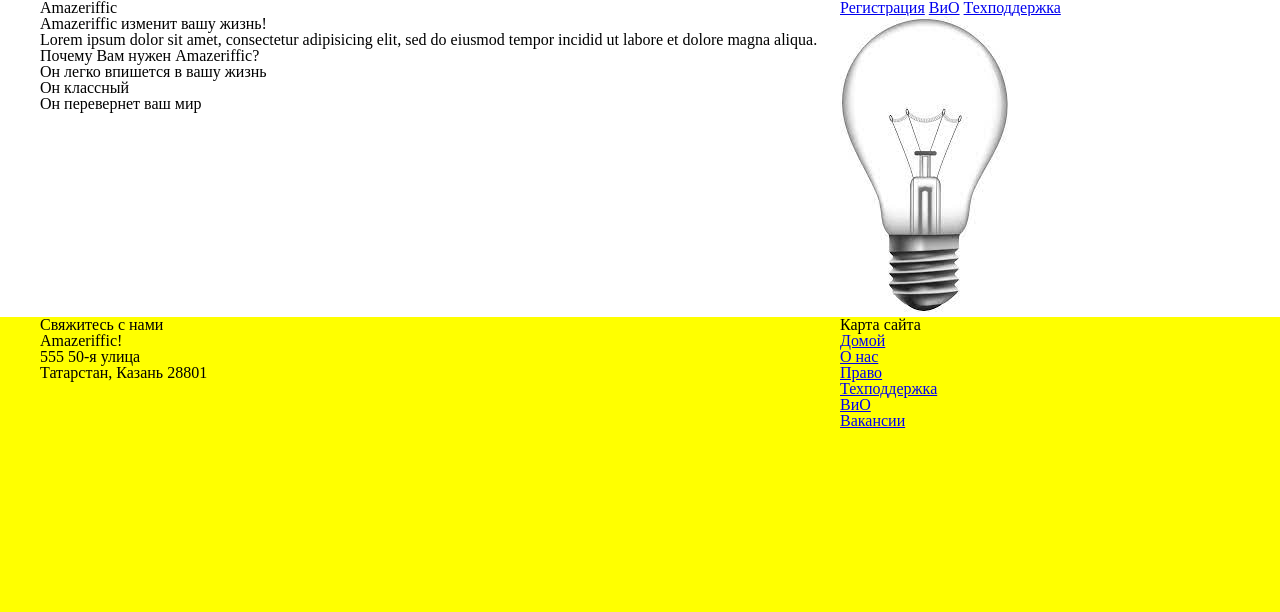
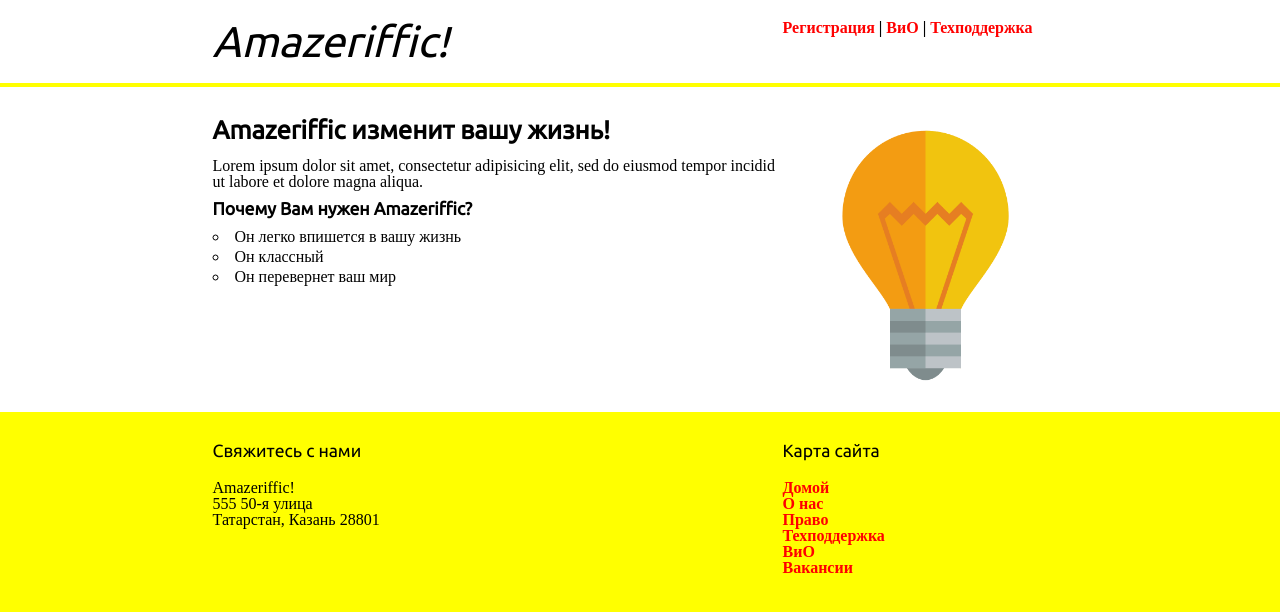
Before and after one commit to Spaigou/WEB-Programming-KAI, a plain HTML site: page Amazeriffic/index.html in a window 1280 px wide. Drawn offline with Linux system fonts and the light colour scheme; a web font is replaced by a local one.

Commit message:
Finished 4th lab work

```diff
--- a/Amazeriffic/css/style.css
+++ b/Amazeriffic/css/style.css
@@ -1,31 +1,90 @@
+body {
+    background-color: yellow;
+    font-family: 'Droid Sans';
+    font-size: 100%;
+}
+
+a {
+    text-decoration: none;
+    color: red;
+}
+
+a:hover {
+    text-decoration: underline;
+    color: red;
+}
+
+h1, h2, h3, h4, h5, h6 {
+    font-family: 'Ubuntu';
+    font-size: 110%;
+}
+
+h1 {
+    font-size: 270%;
+    font-style: italic;
+}
+
+main h2 {
+    font-size: 160%;
+    font-weight: bold;
+    margin: 10px 0;
+}
+
+footer h5 {
+    padding: 10px 0;
+    margin-bottom: 10px;
+}
+
 header, main, footer {
-    min-width: 1200px;
+    min-width: 855px;
     overflow: auto;
+    padding: 20px;
 }
 
 header .container, main .container, footer .container {
-    max-width: 1200px;
+    max-width: 855px;
     margin: auto;
 }
 
 header {
     background-color: white;
+    margin-bottom: 4px;
 }
 
 header h1, .main-text, .contact {
     float: left;
-    width: 800px;
+    width: 570px;
 }
 
-header nav, .main-img, .sitemap {
+.main-text p, .main-text h3, .main-text ul {
+    padding: 5px 0;
+}
+
+.main-text h3 {
+    font-weight: bold;
+}
+
+.main-text li {
+    padding: 2px 0;
+    list-style: circle;
+    list-style-position: inside;
+}
+
+header nav, .sitemap {
     float: right;
-    width: 400px;
+    width: 285px;
+}
+
+header nav, footer li {
+    font-weight: bold;
+}
+
+main .bulb-img {
+    float: right;
+    width: 285px;
+    height: auto;
 }
 
 main {
     background-color: white;
 }
-
-body {
-    background-color: yellow;
-}
--- a/Amazeriffic/index.html
+++ b/Amazeriffic/index.html
@@ -5,15 +5,17 @@
     <title>Amazeriffic</title>
     <link rel="stylesheet" type="text/css" href="css/reset.css">
     <link rel="stylesheet" type="text/css" href="css/style.css">
+    <link rel="stylesheet" type="text/css" href="http://fonts.googleapis.com/css?family=Droid+Sans&subset=latin,cyrillic">
+    <link rel="stylesheet" type="text/css" href="http://fonts.googleapis.com/css?family=Ubuntu&subset=latin,cyrillic">
 </head>
 
 <body>
     <header>
         <div class="container">
-            <h1>Amazeriffic</h1>
+            <h1>Amazeriffic!</h1>
             <nav>
-                <a href="#">Регистрация</a>
-                <a href="#">ВиО</a>
+                <a href="#">Регистрация</a> |
+                <a href="#">ВиО</a> |
                 <a href="#">Техподдержка</a>
             </nav>
         </div>
@@ -32,9 +34,7 @@
                     <li>Он перевернет ваш мир</li>
                 </ul>
             </div>
-            <div class="main-img">
-                <img src="bulb.jpg" alt="Изображение лампочки">
-            </div>
+            <img class='bulb-img'src="bulb.png" alt="Изображение лампочки">
         </div>
     </main>
     <footer>
```
Also changed, not shown: Amazeriffic/bulb.png (added).
